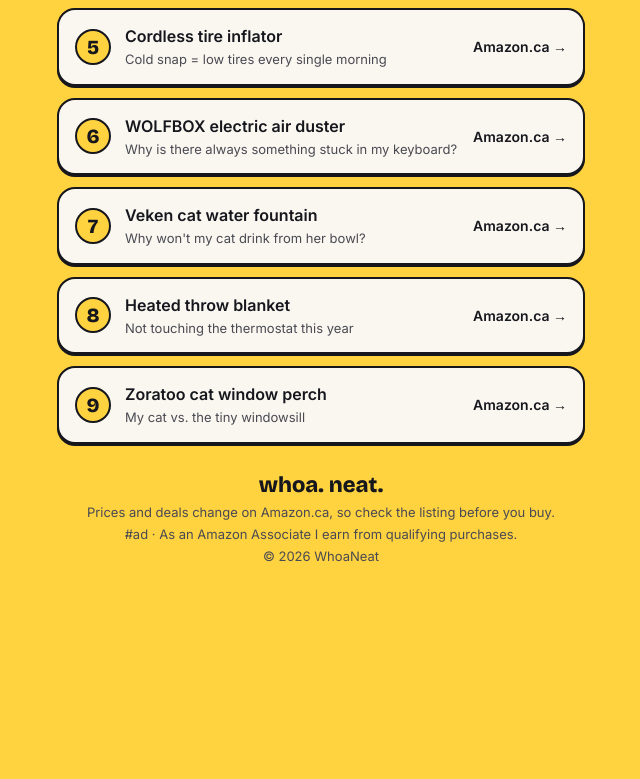
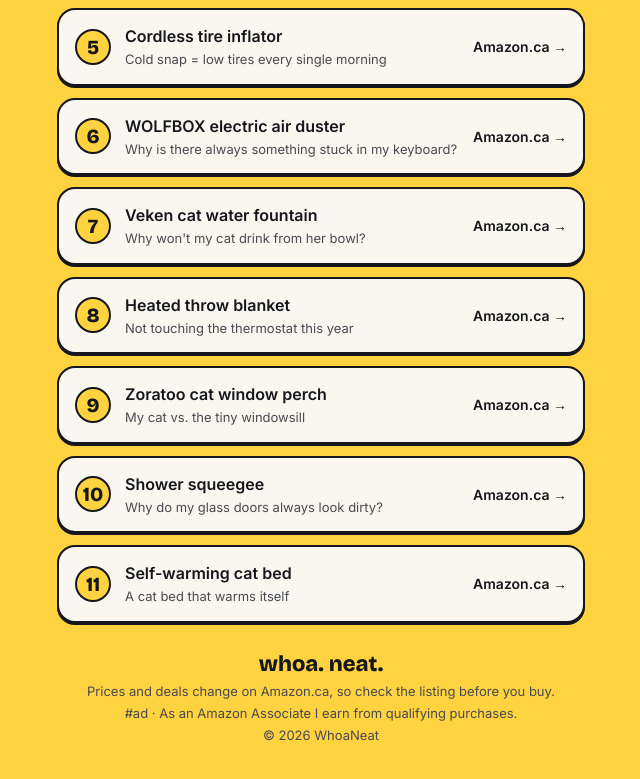
Before and after one commit to devcyoo/whoaneat-links, a plain HTML site: page index.html in a window 1280 px wide. Shown: the part 488-1267 px from the top of the page, without its empty margins (319-959 px from the left). Before the commit the page ends 1100 px from the top, so only its background shows below. Drawn offline with nearby package versions, Linux system fonts and the light colour scheme.

Commit message:
Add shower squeegee and self-warming cat bed
Co-Authored-By: Claude Opus 5.5 <noreply@anthropic.com>

```diff
--- a/index.html
+++ b/index.html
@@ -55,7 +55,9 @@ const items=[
 ["WOLFBOX electric air duster","Why is there always something stuck in my keyboard?","B0DSW7R4VN"],
 ["Veken cat water fountain","Why won't my cat drink from her bowl?","B0G6SBV4TT"],
 ["Heated throw blanket","Not touching the thermostat this year","B0CVX52P21"],
-["Zoratoo cat window perch","My cat vs. the tiny windowsill","B0D9L7JDT3"]
+["Zoratoo cat window perch","My cat vs. the tiny windowsill","B0D9L7JDT3"],
+["Shower squeegee","Why do my glass doors always look dirty?","B0BCWDTDYN"],
+["Self-warming cat bed","A cat bed that warms itself","B096S3QHWL"]
 ];
 document.getElementById('list').innerHTML=items.map(([t,h,a],i)=>`<li><a class="card" href="https://www.amazon.ca/dp/${a}?tag=whoaneat0a-20" target="_blank" rel="noopener sponsored"><span class="n">${i+1}</span><span><span class="t">${t}</span><span class="h">${h}</span></span><span class="go">Amazon.ca →</span></a></li>`).join('');
 }
```
